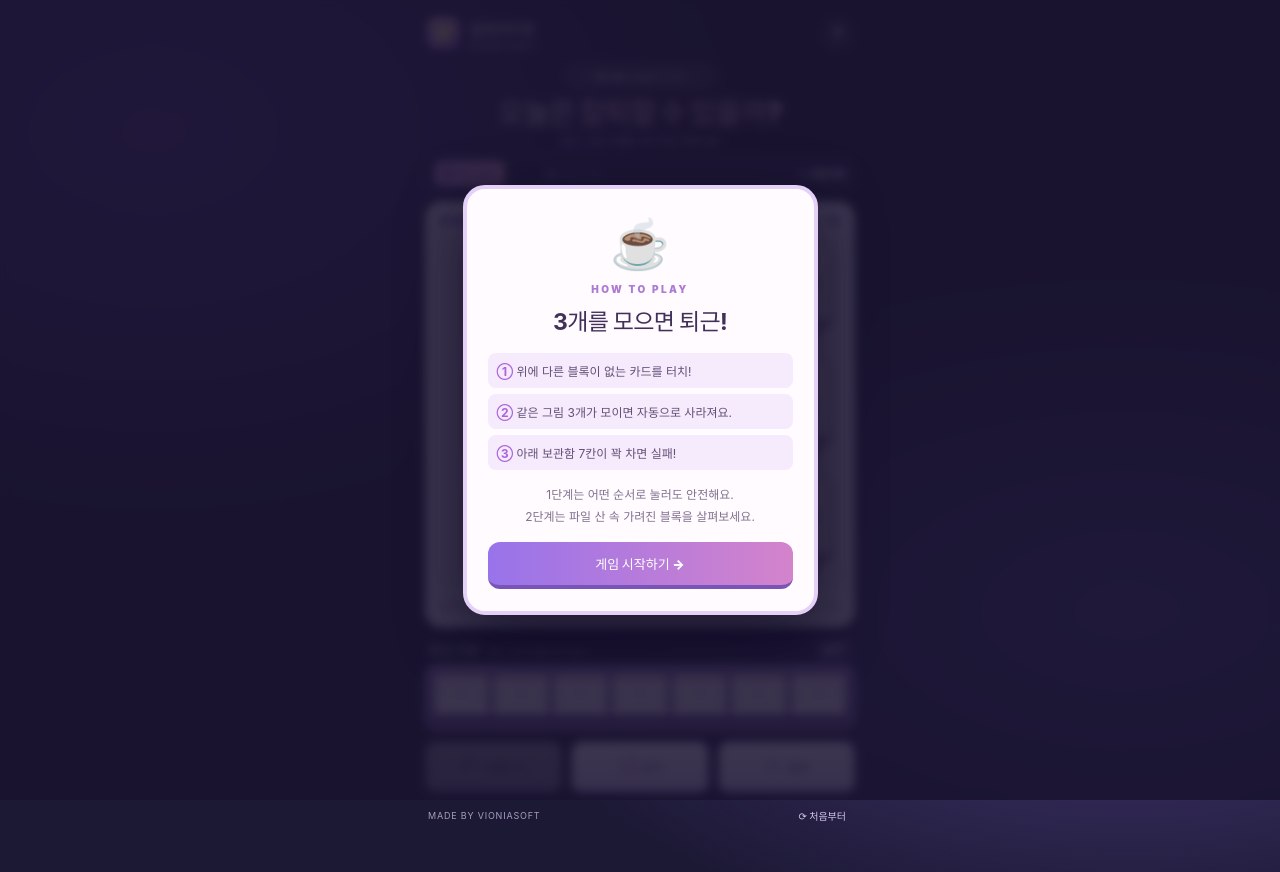
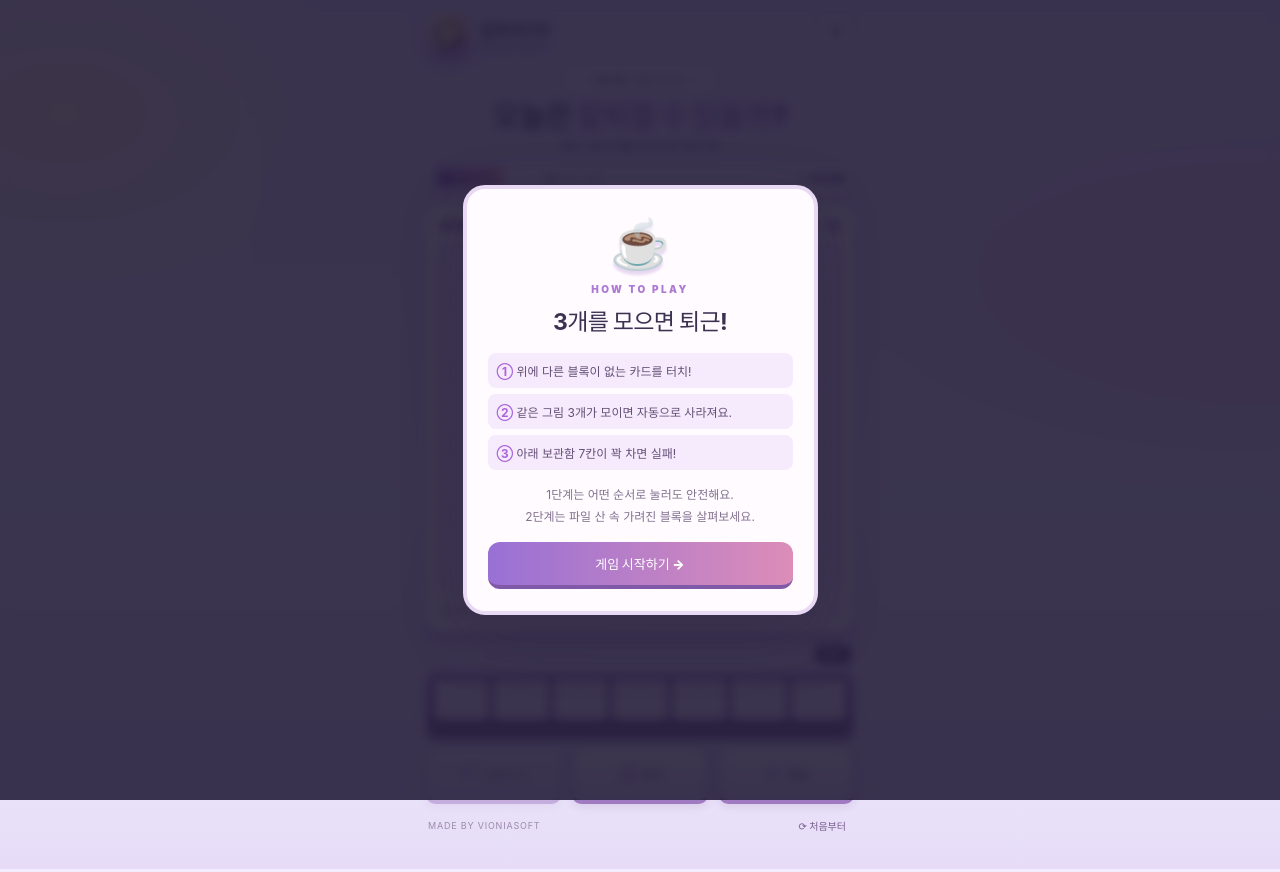
Before and after one commit to vionia-games/clockout, a React (Vite) app: page / in a window 1280 px wide. Built offline with nearby package versions, Linux system fonts and the light colour scheme.

Commit message:
Style the game as a lavender office-themed casual puzzle

```diff
--- a/src/styles.css
+++ b/src/styles.css
@@ -6,3 +6,47 @@
 .board-field-easy .tile{border-radius:10px;border-width:2px;border-bottom-width:4px;box-shadow:0 2px 0 #fff inset,2px 4px 2px #5b457d66}
 .board-field-easy .tile-covered{box-shadow:2px 4px 0 #69587888}
 @media(max-width:360px){.board-field-easy{--tile-size:clamp(60px,21vw,74px)}}
+/* V2 office-world art direction */
+:root{color:#3d3152;background:#f4edff}
+body{background:#f4edff}
+.app-page{padding:calc(12px + env(safe-area-inset-top)) 12px calc(22px + env(safe-area-inset-bottom));background:radial-gradient(ellipse at 5% 13%,#fff3d4 0,transparent 18%),radial-gradient(ellipse at 98% 34%,#f7d8ed 0,transparent 24%),linear-gradient(180deg,#eee5ff,#f8f3ff 58%,#e6dcf8);overflow-x:hidden}
+.game-shell{position:relative}
+.topbar{color:#4e3c69;margin:0 2px 9px}
+.brand-mark{width:44px;height:44px;border-radius:15px;background:linear-gradient(145deg,#fff4c8,#e5b8f4);box-shadow:0 4px 0 #b795d0,0 7px 13px #78579130;padding:2px}
+.brand-mark svg{width:100%;height:100%}
+.brand-text b{font-size:18px;color:#503a6b}.brand-text small{color:#967fae}
+.help-button{border:1px solid #d1bde4;background:#fff9;color:#7b5c9b;width:34px;height:34px}
+.challenge{color:#4b3b63}
+.date-ribbon{background:#fff9;border-color:#e5d8ee;color:#8a6ca3}
+.challenge h1{font-size:clamp(23px,6.7vw,30px);text-shadow:none;color:#48355f}
+.challenge h1 span:first-child{color:#a56bd0}
+.challenge p{color:#806d91}
+.stage-strip{background:#fff9;border-color:#dfd0ef;box-shadow:0 3px 0 #d6c5e8}
+.stage-strip>span:not(.stage-connector):not(.timer){color:#9a8aa8}
+.stage-strip .active-stage{background:linear-gradient(90deg,#c8a0ef,#f3b7d0);color:#49345f!important}
+.stage-strip .timer{color:#6a4d84}
+.game-board-card{background:linear-gradient(155deg,#fffefa,#fff8ff);border-color:#fff;box-shadow:0 6px 0 #c9b4df,0 12px 25px #69517c20}
+.board-field{background-color:#f0e7fb;background-image:radial-gradient(#dac8eb 1px,transparent 1px),linear-gradient(135deg,#faf5ff,#eee3fa);border:1px solid #e5d7f0;--tile-size:clamp(20px,6.5vw,28px);height:clamp(286px,81vw,351px);max-height:none}
+.board-field-easy{height:clamp(286px,81vw,351px)}
+.tile{border:1.5px solid #c8b1dd;border-bottom:4px solid #987eb1;border-radius:8px;background:linear-gradient(145deg,#fff,#fffaf1);box-shadow:0 2px 0 #fff inset,0 4px 5px #60497536}
+.tile-covered{background:linear-gradient(145deg,#cdbfda,#ded3e6);border-color:#aa98b9;border-bottom-color:#8f7b9f;filter:grayscale(.45);opacity:.94;box-shadow:0 3px 0 #77658888}
+.tile-covered .tile-icon{opacity:.46}
+.board-level{color:#745094}.board-level em{background:#a984cd}.remaining{color:#9788a1}
+.board-progress{color:#93839f}.progress-track{background:#e9d9f3}.progress-fill{background:linear-gradient(90deg,#a987eb,#f29fc6)}
+.tray-title{color:#fff8ff}
+.tray-title small{color:#dfcde9}
+.tray-title strong{color:#fff;background:#72558e}
+.tray-rail{border-color:#d7b6ed;background:linear-gradient(180deg,#a982c7,#775a93);box-shadow:0 5px 0 #594271,inset 0 2px #f5e5ff}
+.tray-slot{background:#f7effb;border-color:#d2bce1;border-bottom-color:#a68ab9}
+.tray-slot.filled{animation:slot-arrive .18s cubic-bezier(.2,.8,.2,1)}
+@keyframes slot-arrive{from{transform:translateY(-7px) scale(.82);opacity:.55}to{transform:translateY(0) scale(1);opacity:1}}
+.tray-title strong.danger{animation:warn-slot .36s ease-in-out infinite alternate}
+@keyframes warn-slot{to{transform:scale(1.1);background:#dc7188}}
+.powerups button{background:linear-gradient(180deg,#fff,#f0e3fb);border-color:#d4b8eb;border-bottom-color:#a17bc1;color:#63487a;min-height:58px;box-shadow:0 3px 9px #6c548020}
+.power-icon{color:#a273cf}
+.footline{color:#9b8bab}.footline button{color:#765b8c}
+.modal{border-color:#e9d9f5;box-shadow:0 20px 60px #33204455}
+.modal-art{filter:drop-shadow(0 4px 1px #e9d8f2)}
+.primary{background:linear-gradient(90deg,#9871d5,#dc8db8);border-bottom-color:#8059a8}
+@media(max-width:360px){.board-field:not(.board-field-easy){--tile-size:20px}.board-field-easy{--tile-size:clamp(58px,20vw,70px)}.brand-mark{width:40px;height:40px}}
+@media(prefers-reduced-motion:reduce){*,*::before,*::after{animation-duration:.01ms!important;animation-iteration-count:1!important;scroll-behavior:auto!important}}
```
